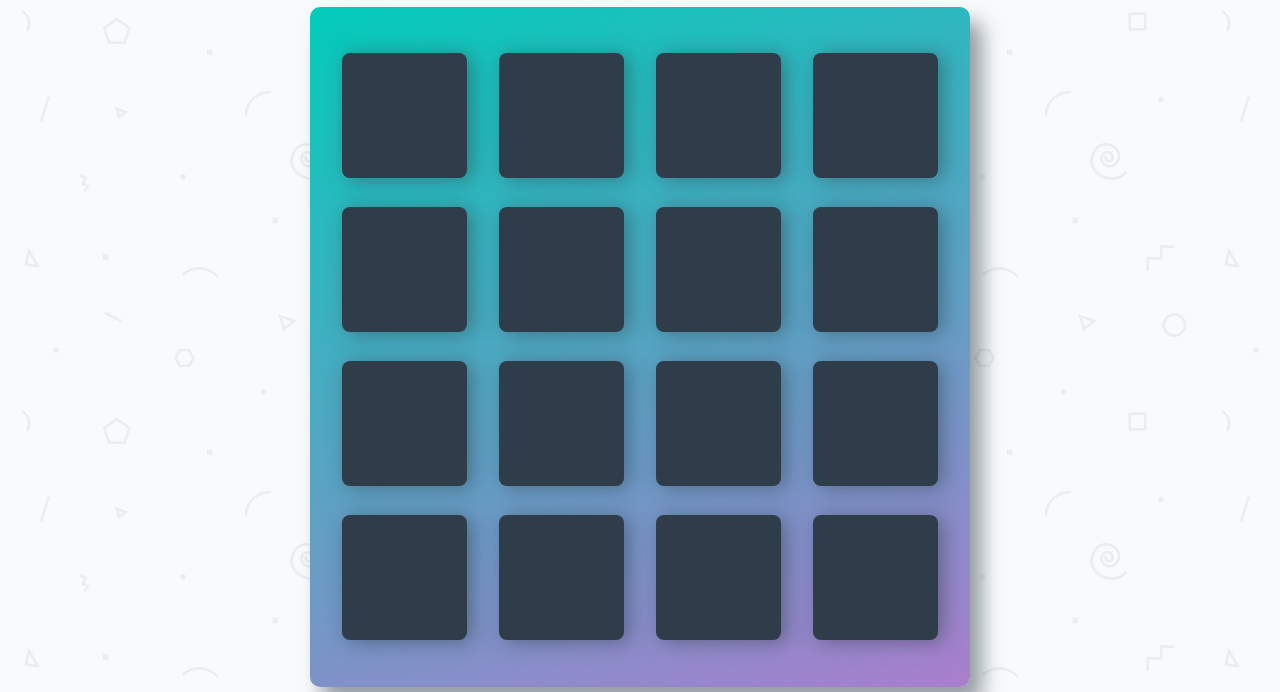
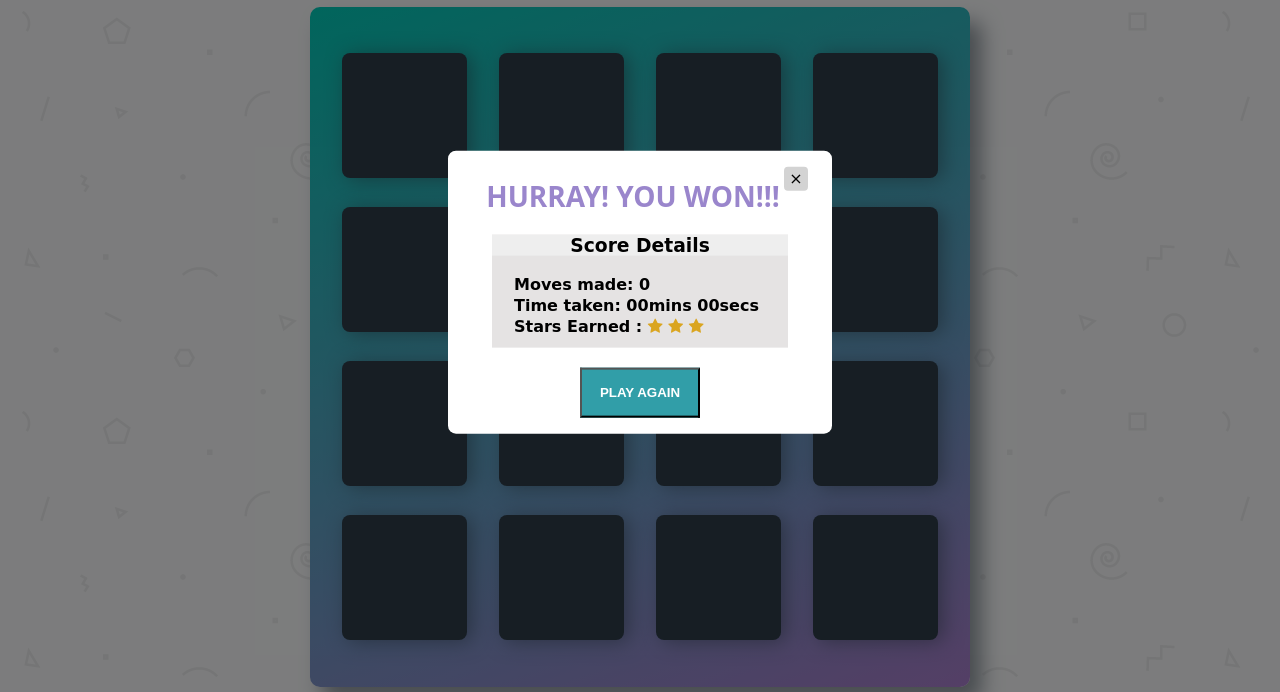
Before and after one commit to pben369/Memory-Game, a plain HTML site: page index.html in a window 1280 px wide. Shown: the part 108-800 px from the top of the page. Drawn offline with Linux system fonts and the light colour scheme; a web font is replaced by a local one.

Commit message:
Updated style for new popup

```diff
--- a/css/app.css
+++ b/css/app.css
@@ -99,7 +99,8 @@ h1 {
     margin: 0 5px 0 0;
 }
 
-.score-panel .stars li {
+.score-panel .stars li,
+.stars-earned li {
     list-style: none;
     display: inline-block;
     color: goldenrod;
@@ -120,7 +121,7 @@ h1 {
     padding-left: 10px;
 }
 
-.modal {
+.popup {
     position: fixed;
     left: 0;
     top: 0;
@@ -129,11 +130,10 @@ h1 {
     background-color: rgba(0, 0, 0, 0.5);
     opacity: 0;
     visibility: hidden;
-    display: none;
     transform: scale(1.1);
     transition: visibility 0s linear 0.25s, opacity 0.25s 0s, transform 0.25s;
 }
-.modal-content {
+.popup-content {
     position: absolute;
     top: 50%;
     left: 50%;
@@ -155,9 +155,45 @@ h1 {
 .close-button:hover {
     background-color: darkgray;
 }
-.show-modal {
+.show-popup {
     opacity: 1;
     visibility: visible;
     transform: scale(1.0);
     transition: visibility 0s linear 0s, opacity 0.25s 0s, transform 0.25s;
 }
+
+.popup-title{
+    margin: 10px;
+    text-align: center;
+    color: #9A86CC;
+    font-size: 28px;
+    font-weight: 700;
+}
+
+.score-card-title{
+    text-align: center;
+    background-color: #eeeeee;
+}
+
+.score-card{
+    margin: 20px;
+    padding-bottom: 10px;
+    background-color: #e5e3e3;
+}
+
+.score{
+    margin: 2px;
+    padding-left: 20px;
+    font-family: inherit;
+}
+
+.popup-btn{
+    text-align: center;
+}
+
+.play-again-btn{
+    height: 50px;
+    width: 120px;
+    background-color: #319EA8;
+    color: #fff;
+}
```
